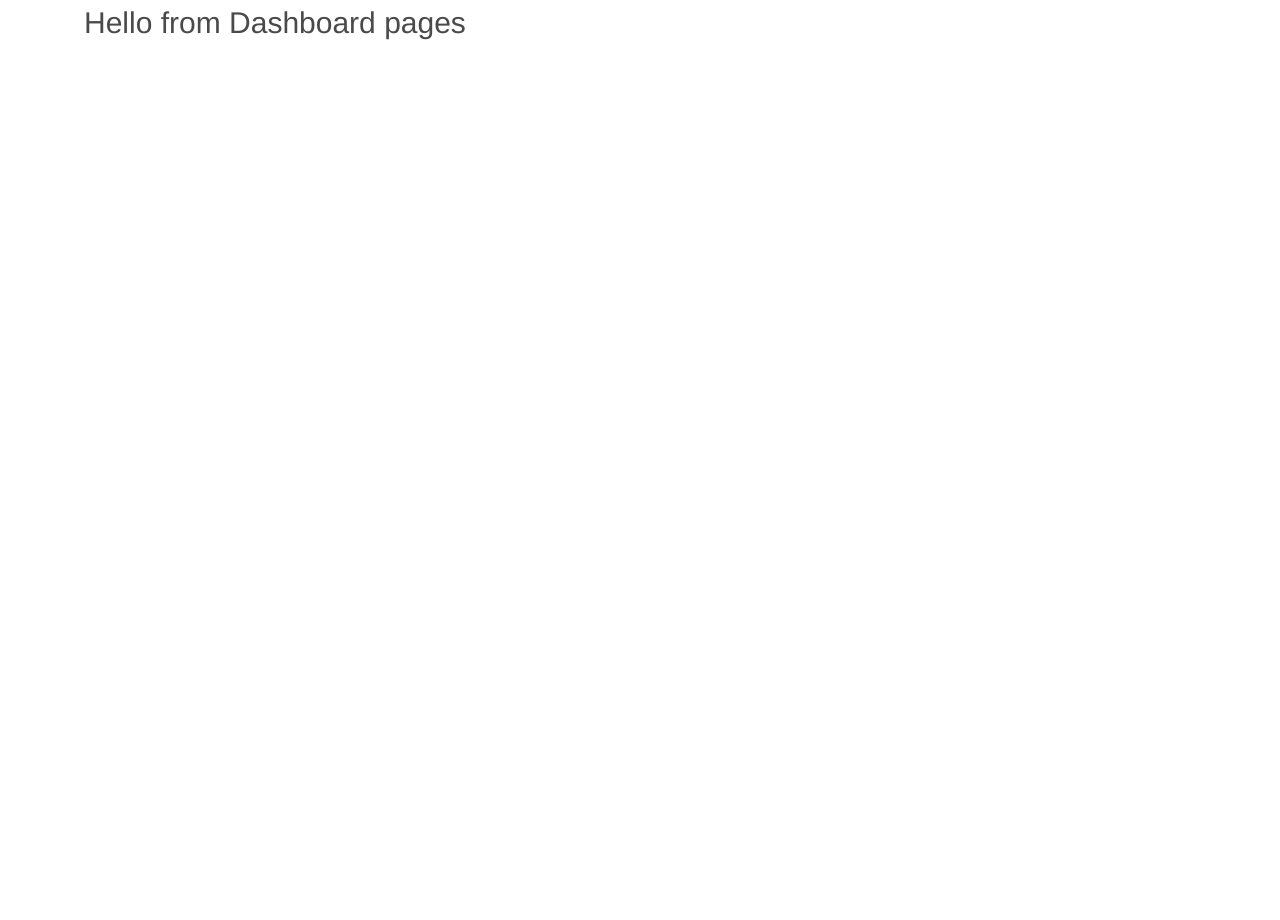
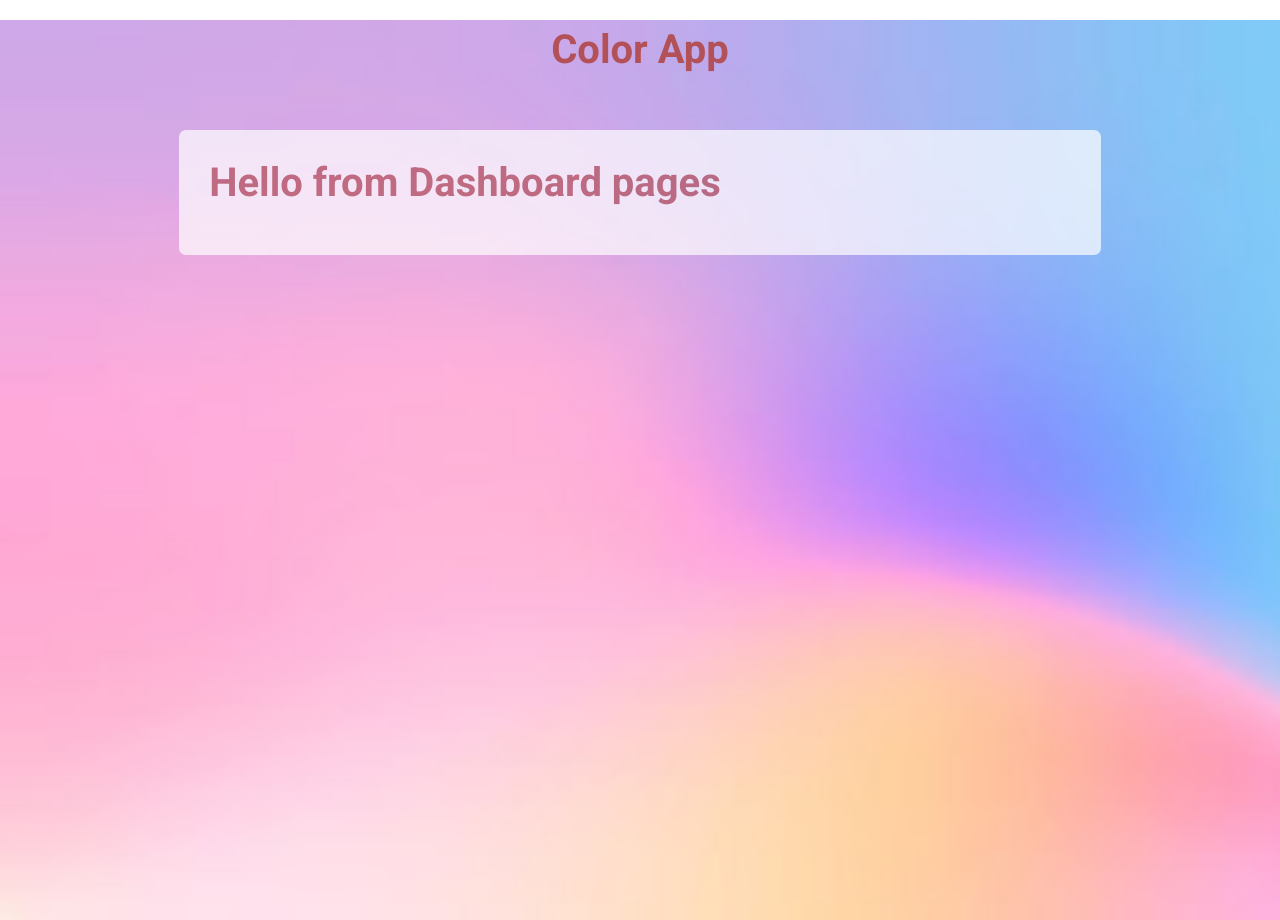
Before and after one commit to RumaRDas/wishcolor_app, a React (Create React App) app in the folder client/: page / in a window 1280 px wide. Before the commit the page ends 800 px from the top, so only its background shows below. Built offline with nearby package versions, Linux system fonts and the light colour scheme.

Commit message:
adding css class in projects

```diff
--- a/client/src/App.js
+++ b/client/src/App.js
@@ -1,15 +1,18 @@
 import React from 'react';
 import Container from './pages/Container';
 import Routes from './Routes';
-import './styles/App.scss';
+import './styles/App.css';
 
 function App() {
   return (
     <div>
-    <Container>
+      <Container>
+        <h1>Color App</h1>
+        <div className="content">
+          <Routes />
+        </div>
 
-<Routes/>
-    </Container>
+      </Container>
     </div>
 
   );
--- a/client/src/index.js
+++ b/client/src/index.js
@@ -1,6 +1,6 @@
 import React from 'react';
 import ReactDOM from 'react-dom';
-import './styles/index.scss';
+import './styles/index.css';
 import 'bulma/css/bulma.css'
 import App from './App';
 
--- a/client/src/pages/CenCol/index.js
+++ b/client/src/pages/CenCol/index.js
@@ -4,9 +4,9 @@ function index(props) {
     return (
 
         <div className="columns is-mobile is-centered">
-            <div className="column is-half">
+
                <div>{props}</div>
-            </div>
+
         </div>
 
     )
--- a/client/src/pages/Container/index.js
+++ b/client/src/pages/Container/index.js
@@ -1,9 +1,9 @@
 import React from 'react';
-import './style.scss'
+
 
 const index = (props) =>{
     return (
-      <main className = " container wrapper "{...props}/>
+      <main className = "container  "{...props}/>
     )
 }
 
--- a/client/src/pages/Container/style.scss
+++ /dev/null
@@ -1,6 +0,0 @@
-.wrapper {
-    min-height: 100%;
-    padding-bottom: 100px;
-    padding-left: 20px;
-     padding-right: 20px;
-  }
--- a/client/src/pages/EventPages/index.js
+++ b/client/src/pages/EventPages/index.js
@@ -60,11 +60,11 @@ const EventsPage = () => {
 
     }
 
-
     return (
         <div>
             <Container>
                 <h1 className="eveHeader"> Create Your Event</h1>
+                <div className="formAli">
                 <div className="field">
                     <label className="label">Upload Your Image</label>
                     <label id="thumbnail" style={{ backgroundImage: `url(${preview})` }} className={thumbnail ? 'has-thumbnail' : ''}>
@@ -109,18 +109,16 @@ const EventsPage = () => {
                         <textarea className="textarea" placeholder={'Event description'} value={description} id="description" onChange={evt => setDescription(evt.target.value)}></textarea>
                     </div>
                 </div>
+
                 <div className="field is-grouped">
                     <div className="control">
-                        <button className="button is-link" onClick={submitHandler}>Submit</button>
-                    </div>
-                    <div className="control">
-                        <button className="button is-link is-light" type="submit">Cancel</button>
+                        <button className="submit-btn" onClick={submitHandler}>Submit</button>
                     </div>
                 </div>
                 { errorMessage ? (
                     <div className="notification is-danger is-light event-validation"> Missing require information</div>
                 ): ''}
-
+                </div>
             </Container>
         </div>
     )
--- a/client/src/pages/EventPages/style.css
+++ b/client/src/pages/EventPages/style.css
@@ -1,7 +1,6 @@
 .eveHeader{
     padding-top: 20px;
     padding-bottom: 20px;
-    color: rgb(88, 163, 88);
     }
 
 
--- a/client/src/pages/Login/index.js
+++ b/client/src/pages/Login/index.js
@@ -10,6 +10,7 @@ const Login = ({ history }) => {
     const [email, setEmail] = useState("");
     const [password, setPassword] = useState("");
     const [error, setError] = useState(false);
+    const [errorMessage, setErrorMessage] = useState("false");
 
     const handleSubmit = async (evt) => {
         evt.preventDefault();
@@ -17,17 +18,25 @@ const Login = ({ history }) => {
 
         const response = await api.post('/login', { email, password })
         const userId = response.data._id || false;
+        try {
             if (userId) {
                 localStorage.setItem('user', userId)
                 history.push('/dashboard')
             } else {
+             const { message } = response.data
              setError(true)
+             setErrorMessage(message)
                 setTimeout(() => {
                     setError(false)
+                    setErrorMessage("")
                 }, 2000)
-            console.log("Missing required Data")
             }
 
+        }catch(error){
+            Promise.reject(error);
+            console.log(error.message);
+
+        }
     }
 
     return (
@@ -49,7 +58,7 @@ const Login = ({ history }) => {
                     <button className="button is-link" onClick={handleSubmit}>Submit</button>
                 </div>
                 { error ? (
-                    <div className="notification is-danger is-light login-validation"> Login In not successful</div>
+                    <div className="notification is-danger is-light login-validation"> Missing require Information</div>
                 ): ''}
             </Container>
         </div>
--- /dev/null
+++ b/client/src/styles/App.css
@@ -0,0 +1,71 @@
+@import url("https://fonts.googleapis.com/css2?family=Roboto:ital,wght@0,700;1,400&display=swap");
+*{
+    margin: 0;
+    padding: 0;
+    outline: 0;
+    box-sizing: border-box;
+}
+html,
+body,
+#root{
+    min-width: 100%;
+}
+
+body {
+ background: rgba(0,0,0,0.200) url('../assets/bankground.webp') no-repeat;
+ background-size: cover;
+ height:100%;
+min-height: 900px;
+
+}
+
+body,
+input,
+button{
+    font-family: "Roboto", Arial, Helvetica, sans-serif;
+    font-size: 14px;
+}
+.container{
+    margin: 20px auto;
+    width: 100%;
+    display: flex;
+flex-direction: column;
+align-items: center;
+}
+.container h1{
+    font-size: 40px;
+    font-family: "Roboto", Arial, Helvetica, sans-serif;
+    color: rgb(179, 81, 89);
+}
+
+.formAli{
+    align-items: left;
+}
+.content{
+ color: rgb(179, 81, 89);
+    width: 80%;
+    opacity: 0.7;
+    background: white;
+    padding:30px;
+    margin-top: 50px;
+    border-radius: 7px;
+}
+.content > p{
+    font-size: 22px;
+    line-height: 30px;
+    margin-bottom: 30px;
+}
+.content button.submit-btn{
+    border: 0;
+    border-radius: 3px;
+    height: 42px;
+    padding: 0 20px;
+    font-size:16px;
+    font-weight: 700;
+    background:  rgb(179, 81, 89);
+
+}
+
+.content button.submit-btn:hover{
+    background:  rgb(231, 143, 150);
+}
--- a/client/src/styles/App.scss
+++ /dev/null
@@ -1,4 +0,0 @@
-h1{
-    font-size: 30px;
-    font-family: 'Franklin Gothic Medium', 'Arial Narrow', Arial, sans-serif;
-}
--- a/client/src/styles/index.scss
+++ /dev/null
@@ -1,48 +0,0 @@
-*,
-*::after,
-*::before {
-  padding: 0;
-  margin: 0;
-  box-sizing: inherit;
-}
-// Import a Google Font
-@import url('https://fonts.googleapis.com/css?family=Nunito:400,700');
-
-// Set your brand colors
-$purple: #8A4D76;
-$pink: #FA7C91;
-$brown: #757763;
-$beige-light: #D0D1CD;
-$beige-lighter: #EFF0EB;
-$primary: #14213d;
-$warning: #fca311;
-
-// Update Bulma's global variables
-$family-sans-serif: "Nunito", sans-serif;
-$grey-dark: $brown;
-$grey-light: $beige-light;
-$primary: $purple;
-$link: $pink;
-$widescreen-enabled: false;
-$fullhd-enabled: false;
-
-// Update Bulma's global variables
-$family-sans-serif: "Source Sans Pro", sans-serif;
-
-// font size
-$size-1: 4rem;
-// Update some of Bulma's component variables
-$body-background-color: $beige-lighter;
-$control-border-width: 2px;
-$input-border-color: transparent;
-$input-shadow: none;
-
-// Import only what you need from Bulma
-@import "~bulma/sass/utilities/_all";
-@import "~bulma/sass/base/_all";
-@import "~bulma/sass/elements/_all";
-@import "~bulma/sass/form/_all";
-@import "~bulma/sass/components/_all";
-@import "~bulma/sass/grid/_all";
-@import "~bulma/sass/helpers/_all";
-@import "~bulma/sass/layout/_all";
```
Also changed, not shown: client/src/assets/bankground.webp (added), client/src/styles/index.css (added). Lines whose indentation alone changed are shown as unchanged.
